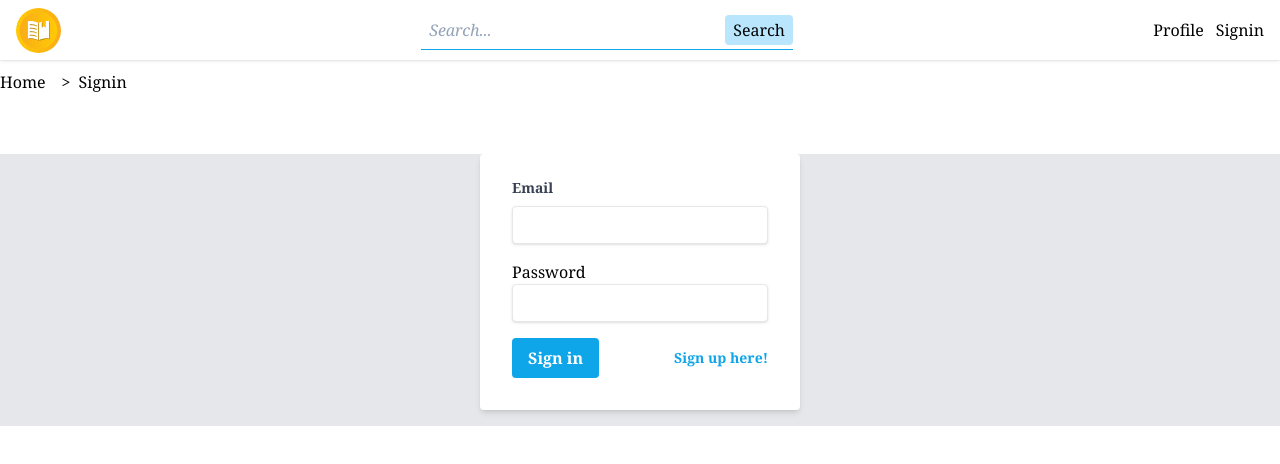
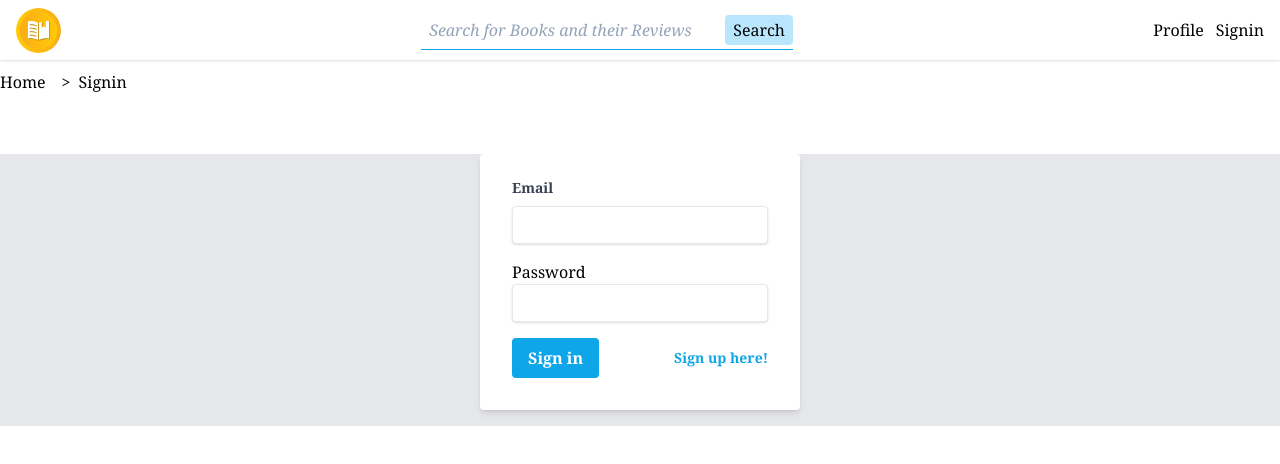
Before and after one commit to LeoYoung95/Book-Review-Journal-Front, a React (Create React App) app: page /signin in a window 1280 px wide. Shown: the top 464 px of the page. Built offline with nearby package versions, Linux system fonts and the light colour scheme.

Commit message:
Upgrade Search

```diff
--- a/src/components/search/searchbar.jsx
+++ b/src/components/search/searchbar.jsx
@@ -1,23 +1,44 @@
-import React, { useState } from 'react';
-import { useNavigate } from 'react-router-dom';
+import React, {useEffect} from 'react';
+import {useLocation, useNavigate} from 'react-router-dom';
+import { useDispatch, useSelector } from 'react-redux';
+import { setSearchInput, clearSearchInput } from '../../reducers/searchReducer'; // Adjust the path as needed
 
 export default function Searchbar() {
-  const [searchInput, setSearchInput] = useState('');
+  const dispatch = useDispatch();
   const navigate = useNavigate();
+  const location = useLocation();
 
+  const searchInput = useSelector((state) => state.search.searchInput);
+  const currentUser = useSelector((state) => state.currentUser); // Access the current user
+
+  useEffect(() => {
+    // Check if the user is on the home page
+    if (location.pathname === '/') {
+      dispatch(clearSearchInput());
+    }
+  }, [dispatch, location.pathname]);
   const handleInputChange = e => {
-    setSearchInput(e.target.value);
+    dispatch(setSearchInput(e.target.value));
   }
 
   const handleSearch = e => {
     e.preventDefault();
     const trimmedInput = searchInput.trim();
     if (trimmedInput.length > 0) {
-      setSearchInput('');
       navigate(`/search?criteria=${encodeURIComponent(trimmedInput)}`);
     } else {
       navigate('/search');
     }
+  }
+
+  // Determine the placeholder based on the user's role
+  let placeholder;
+  if (currentUser.role === 'Author') {
+    placeholder = 'Search for Books and Write Their Reviews';
+  } else if (currentUser.role === 'Reader' || !currentUser.userId) {
+    placeholder = 'Search for Books and their Reviews';
+  } else if (currentUser.role === 'Admin') {
+    return null; // Hide the entire component for Admins
   }
 
   return (
@@ -28,9 +49,8 @@ export default function Searchbar() {
                 type='text'
                 value={searchInput}
                 onChange={handleInputChange}
-            placeholder='Search...'
-            className=' py-2 px-2
-            rounded w-[300px] h-[30px] placeholder:italic placeholder:text-slate-400'
+                placeholder={placeholder}
+                className='py-2 px-2 rounded w-[300px] h-[30px] placeholder:italic placeholder:text-slate-400'
             />
             <button
                 type='submit'
--- /dev/null
+++ b/src/reducers/searchReducer.js
@@ -0,0 +1,33 @@
+import { createSlice } from '@reduxjs/toolkit';
+
+// Define the initial state
+let initialState = {
+    searchInput: ''
+}
+
+// Check if there is any stored search input in local storage
+const storedSearchInput = localStorage.getItem('searchInput');
+if (storedSearchInput) {
+    initialState.searchInput = storedSearchInput;
+}
+
+const searchReducer = createSlice({
+    name: 'search',
+    initialState,
+    reducers: {
+        setSearchInput: (state, action) => {
+            state.searchInput = action.payload;
+            // Optionally save to local storage
+            localStorage.setItem('searchInput', action.payload);
+        },
+        clearSearchInput: (state) => {
+            state.searchInput = '';
+            // Clear from local storage
+            localStorage.removeItem('searchInput');
+        }
+    }
+});
+
+// Export the actions and reducer
+export const { setSearchInput, clearSearchInput } = searchReducer.actions;
+export default searchReducer.reducer;
--- a/src/reducers/store.js
+++ b/src/reducers/store.js
@@ -1,11 +1,12 @@
-import { configureStore } from "@reduxjs/toolkit";
+import {configureStore} from "@reduxjs/toolkit";
 
 import currentUser from './currentUserReducer.js';
+import searchReducer from "./searchReducer.js";
 
 const store = configureStore({
     reducer: {
-      currentUser,
-
+        currentUser,
+        search: searchReducer
     }
 });
 
```
Lines whose indentation alone changed are shown as unchanged.
